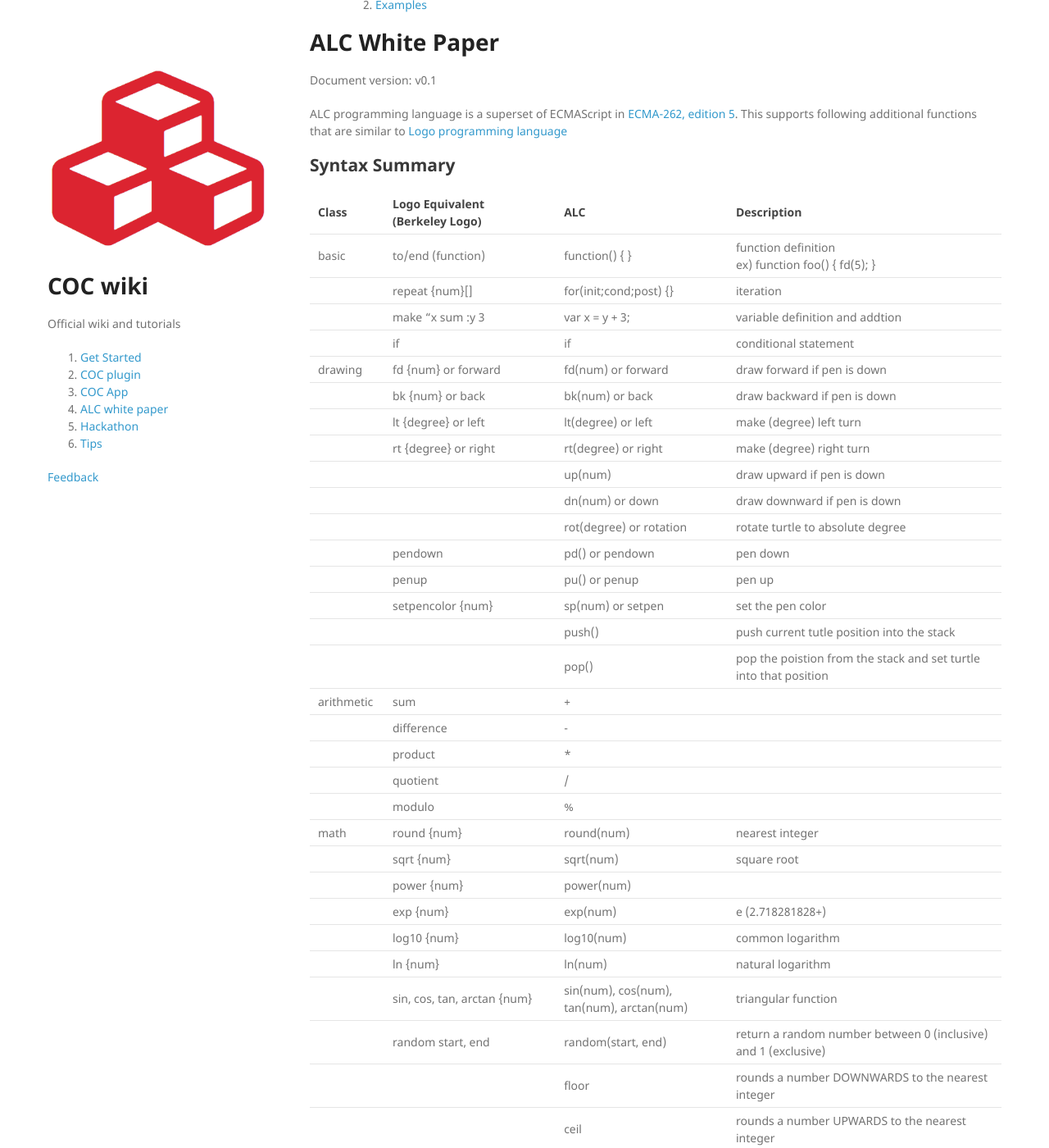
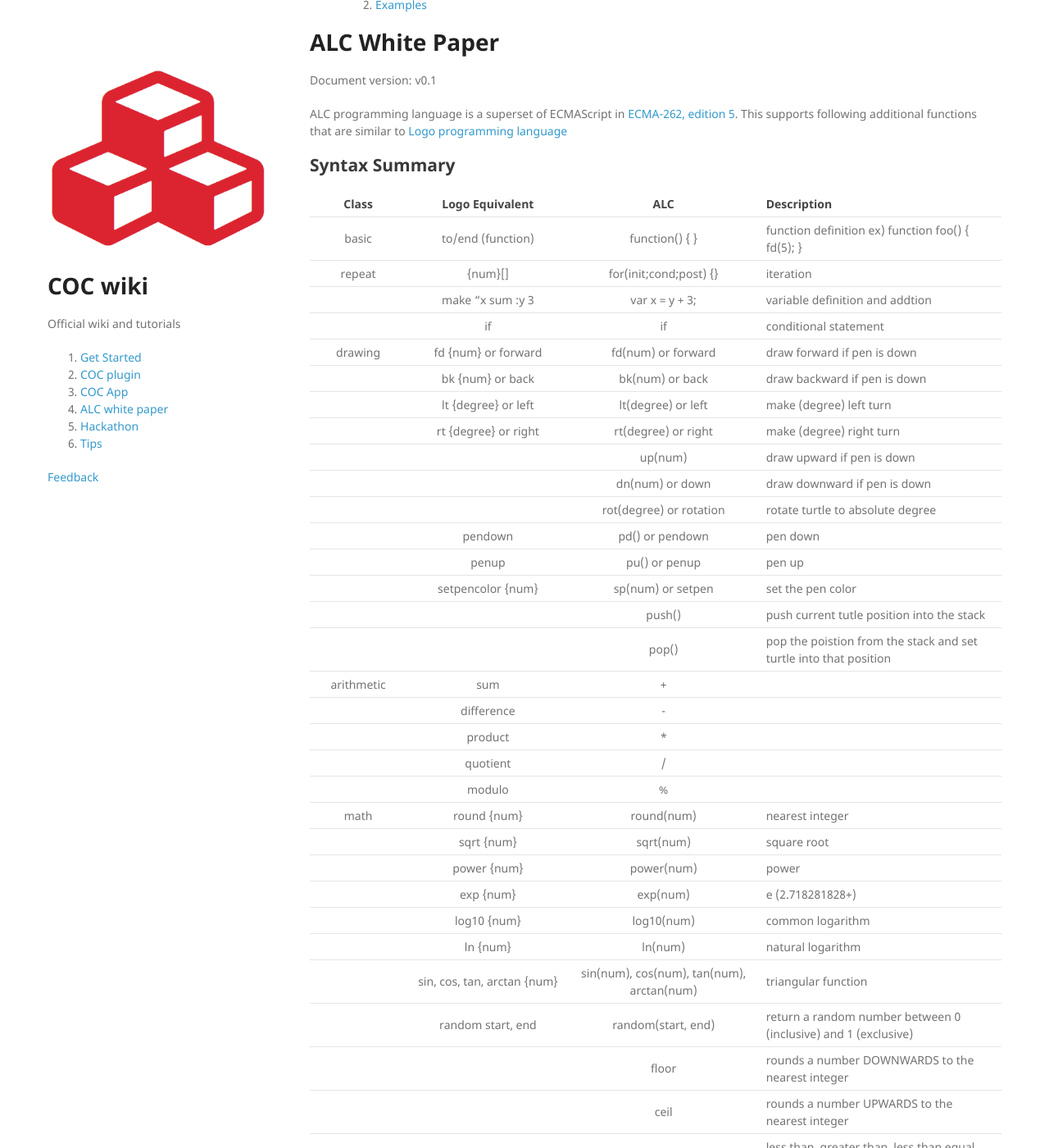
Before and after one commit to daisykim/daisykim.github.io, a Jekyll site: the page built from p/alc-1.0-white-paper.md, in a window 1280 px wide and 1400 px high, scrolled down 190 px. Shown: the whole window at 82% size. Built offline with Jekyll 4.4.1, drawn with Linux system fonts in a browser that asks for light colours; nearby versions of some CDN libraries; our own code applies the rules of GitHub Pages for plain Markdown files; some of the changed text lies outside the part shown.

Commit message:
Update alc

```diff
--- a/p/alc-1.0-white-paper.md
+++ b/p/alc-1.0-white-paper.md
@@ -10,230 +10,42 @@ ALC programming language is a superset of ECMAScript in [ECMA-262, edition 5](ht
 
 ## [](#header-2)Syntax Summary
 
-<table>
-<colgroup>
-<col width="10%" />
-<col width="25%" />
-<col width="25%" />
-<col width="40%" />
-</colgroup>
-<thread>
-<tr class="header">
-  <th>Class</th>
-  <th>Logo Equivalent<br>(Berkeley Logo)</th>
-  <th>ALC</th>
-  <th>Description</th>
-</tr>
-</thread>
-<tbody>
-<tr>
-  <td markdown="span">basic</td>
-  <td markdown="span">to/end (function)</td>
-  <td markdown="span">function() { }</td>
-  <td markdown="span">function definition<br>
-    ex) function foo() { fd(5); }
-  </td>
-</tr>
-<tr>
-  <td markdown="span"></td>
-  <td markdown="span">repeat {num}[]</td>
-  <td markdown="span">for(init;cond;post) {}</td>
-  <td markdown="span">iteration</td>
-</tr>
-<tr>
-  <td markdown="span"></td>
-  <td markdown="span">make "x sum :y 3</td>
-  <td markdown="span">var x = y + 3;</td>
-  <td markdown="span">variable definition and addtion</td>
-</tr>
-<tr>
-  <td markdown="span"></td>
-  <td markdown="span">if </td>
-  <td markdown="span">if</td>
-  <td markdown="span">conditional statement</td>
-</tr>
-<tr>
-  <td markdown="span">drawing</td>
-  <td markdown="span">fd {num} or forward </td>
-  <td markdown="span">fd(num) or forward</td>
-  <td markdown="span">draw forward if pen is down</td>
-</tr>
-<tr>
-  <td markdown="span"></td>
-  <td markdown="span">bk {num} or back</td>
-  <td markdown="span">bk(num) or back</td>
-  <td markdown="span">draw backward if pen is down</td>
-</tr>
-<tr>
-  <td markdown="span"></td>
-  <td markdown="span">lt {degree} or left</td>
-  <td markdown="span">lt(degree) or left</td>
-  <td markdown="span">make (degree) left turn</td>
-</tr>
-<tr>
-  <td markdown="span"> </td>
-  <td markdown="span">rt {degree} or right</td>
-  <td markdown="span">rt(degree) or right</td>
-  <td markdown="span">make (degree) right turn</td>
-</tr>
-<tr>
-  <td markdown="span"></td>
-  <td markdown="span"> </td>
-  <td markdown="span">up(num)</td>
-  <td markdown="span">draw upward if pen is down</td>
-</tr>
-<tr>
-  <td markdown="span"></td>
-  <td markdown="span"> </td>
-  <td markdown="span">dn(num) or down</td>
-  <td markdown="span">draw downward if pen is down</td>
-</tr>
-<tr>
-  <td markdown="span"></td>
-  <td markdown="span"> </td>
-  <td markdown="span">rot(degree) or rotation</td>
-  <td markdown="span">rotate turtle to absolute degree</td>
-</tr>
-<tr>
-  <td markdown="span"></td>
-  <td markdown="span">pendown</td>
-  <td markdown="span">pd() or pendown</td>
-  <td markdown="span">pen down</td>
-</tr>
-<tr>
-  <td markdown="span"></td>
-  <td markdown="span">penup</td>
-  <td markdown="span">pu() or penup</td>
-  <td markdown="span">pen up</td>
-</tr>
-<tr>
-  <td markdown="span"></td>
-  <td markdown="span">setpencolor {num}</td>
-  <td markdown="span">sp(num) or setpen</td>
-  <td markdown="span">set the pen color</td>
-</tr>
-<tr>
-  <td markdown="span"></td>
-  <td markdown="span"> </td>
-  <td markdown="span">push()</td>
-  <td markdown="span">push current tutle position into the stack</td>
-</tr>
-<tr>
-  <td markdown="span"></td>
-  <td markdown="span"> </td>
-  <td markdown="span">pop()</td>
-  <td markdown="span">pop the poistion from the stack and set turtle into that position</td>
-</tr>
-<tr>
-  <td markdown="span">arithmetic</td>
-  <td markdown="span">sum</td>
-  <td markdown="span">+</td>
-  <td markdown="span"></td>
-</tr>
-<tr>
-  <td markdown="span"></td>
-  <td markdown="span">difference</td>
-  <td markdown="span">-</td>
-  <td markdown="span"></td>
-</tr>
-<tr>
-  <td markdown="span"></td>
-  <td markdown="span">product</td>
-  <td markdown="span">\*</td>
-  <td markdown="span"></td>
-</tr>
-<tr>
-  <td markdown="span"></td>
-  <td markdown="span">quotient</td>
-  <td markdown="span">/</td>
-  <td markdown="span"></td>
-</tr>
-<tr>
-  <td markdown="span"></td>
-  <td markdown="span">modulo</td>
-  <td markdown="span">%</td>
-  <td markdown="span"></td>
-</tr>
-<tr>
-  <td markdown="span">math</td>
-  <td markdown="span">round {num}</td>
-  <td markdown="span">round(num)</td>
-  <td markdown="span">nearest integer</td>
-</tr>
-<tr>
-  <td markdown="span"></td>
-  <td markdown="span">sqrt {num}</td>
-  <td markdown="span">sqrt(num)</td>
-  <td markdown="span">square root</td>
-</tr>
-<tr>
-  <td markdown="span"></td>
-  <td markdown="span">power {num}</td>
-  <td markdown="span">power(num)</td>
-  <td markdown="span"></td>
-</tr>
-<tr>
-  <td markdown="span"></td>
-  <td markdown="span">exp {num}</td>
-  <td markdown="span">exp(num)</td>
-  <td markdown="span">e (2.718281828+)</td>
-</tr>
-<tr>
-  <td markdown="span"></td>
-  <td markdown="span">log10 {num}</td>
-  <td markdown="span">log10(num)</td>
-  <td markdown="span">common logarithm</td>
-</tr>
-<tr>
-  <td markdown="span"></td>
-  <td markdown="span">ln {num}</td>
-  <td markdown="span">ln(num)</td>
-  <td markdown="span">natural logarithm</td>
-</tr>
-<tr>
-  <td markdown="span"></td>
-  <td markdown="span">sin, cos, tan, arctan {num}</td>
-  <td markdown="span">sin(num), cos(num), tan(num), arctan(num)</td>
-  <td markdown="span">triangular function</td>
-</tr>
-<tr>
-  <td markdown="span"></td>
-  <td markdown="span">random start, end</td>
-  <td markdown="span">random(start, end)</td>
-  <td markdown="span">return a random number between 0 (inclusive) and 1 (exclusive)</td>
-</tr>
-<tr>
-  <td markdown="span"></td>
-  <td markdown="span"> </td>
-  <td markdown="span">floor</td>
-  <td markdown="span">rounds a number DOWNWARDS to the nearest integer</td>
-</tr>
-<tr>
-  <td markdown="span"></td>
-  <td markdown="span"> </td>
-  <td markdown="span">ceil</td>
-  <td markdown="span">rounds a number UPWARDS to the nearest integer</td>
-</tr>
-<tr>
-  <td markdown="span">predicates</td>
-  <td markdown="span"><, >, <=, >=, ==</td>
-  <td markdown="span"><, >, <=, >=, ==</td>
-  <td markdown="span">less than, greater than, less than equal, greater than equal, equal</td>
-</tr>
-<tr>
-  <td markdown="span">bitwise  operations</td>
-  <td markdown="span">BITAND, BITOR, BITNOT, ASHIFT, LSHIFT</td>
-  <td markdown="span">&, |, !, >>, <<</td>
-  <td markdown="span"></td>
-</tr>
-<tr>
-  <td markdown="span">logical operations</td>
-  <td markdown="span">AND, OR, NOT</td>
-  <td markdown="span">&&, ||, !=</td>
-  <td markdown="span"></td>
-</tr>
-</tbody>
-</table>
+| Class      | Logo Equivalent        | ALC                    | Description                                      |
+|:----------:|:----------------------:|:----------------------:|:-------------------------------------------------|
+| basic      | to/end (function)      | function() { }         | function definition ex) function foo() { fd(5); }|
+| repeat     | {num}[]                | for(init;cond;post) {} | iteration|
+|            | make “x sum :y 3       | var x = y + 3;         | variable definition and addtion|
+|            | if                     | if                     | conditional statement|
+| drawing    | fd {num} or forward    | fd(num) or forward     | draw forward if pen is down|
+|            | bk {num} or back       | bk(num) or back        | draw backward if pen is down|
+|            | lt {degree} or left    | lt(degree) or left     | make (degree) left turn|
+|            | rt {degree} or right   | rt(degree) or right    | make (degree) right turn|
+|            |                        | up(num)                | draw upward if pen is down|
+|            |                        | dn(num) or down        | draw downward if pen is down|
+|            |                        | rot(degree) or rotation| rotate turtle to absolute degree|
+|            | pendown                | pd() or pendown        | pen down|
+|            | penup                  | pu() or penup          | pen up|
+|            | setpencolor {num}      | sp(num) or setpen      | set the pen color|
+|            |                        | push()                 | push current tutle position into the stack|
+|            |                        | pop()                  | pop the poistion from the stack and set turtle into that position|
+| arithmetic | sum                    | +                      |   |
+|            | difference             | -                      |   |
+|            | product                | \*                     |   |
+|            | quotient               | /                      |   |
+|            | modulo                 | %                      |   |
+| math       | round {num}            | round(num)             | nearest integer|
+|            | sqrt {num}             | sqrt(num)              | square root|
+|            | power {num}            | power(num)             | power  |
+|            | exp {num}              | exp(num)               | e (2.718281828+)|
+|            | log10 {num}            | log10(num)             | common logarithm|
+|            | ln {num}               | ln(num)                | natural logarithm|
+|            | sin, cos, tan, arctan {num}| sin(num), cos(num), tan(num), arctan(num)| triangular function|
+|            | random start, end      | random(start, end)     | return a random number between 0 (inclusive) and 1 (exclusive)|
+|            |                        | floor                  | rounds a number DOWNWARDS to the nearest integer|
+|            |                        | ceil                   | rounds a number UPWARDS to the nearest integer|
+|predicates  | <, >, <=, >=, ==       | <, >, <=, >=, ==       |   less than, greater than, less than equal, greater than equal, equal|
+|bitwise operations| BITAND, BITOR, BITNOT, ASHIFT, LSHIFT|  &, l, !, », « |   |
+|logical operations| AND, OR, NOT     | &&, ll, !=             |   |
 
 ## [](#header-2)Examples
 
```
